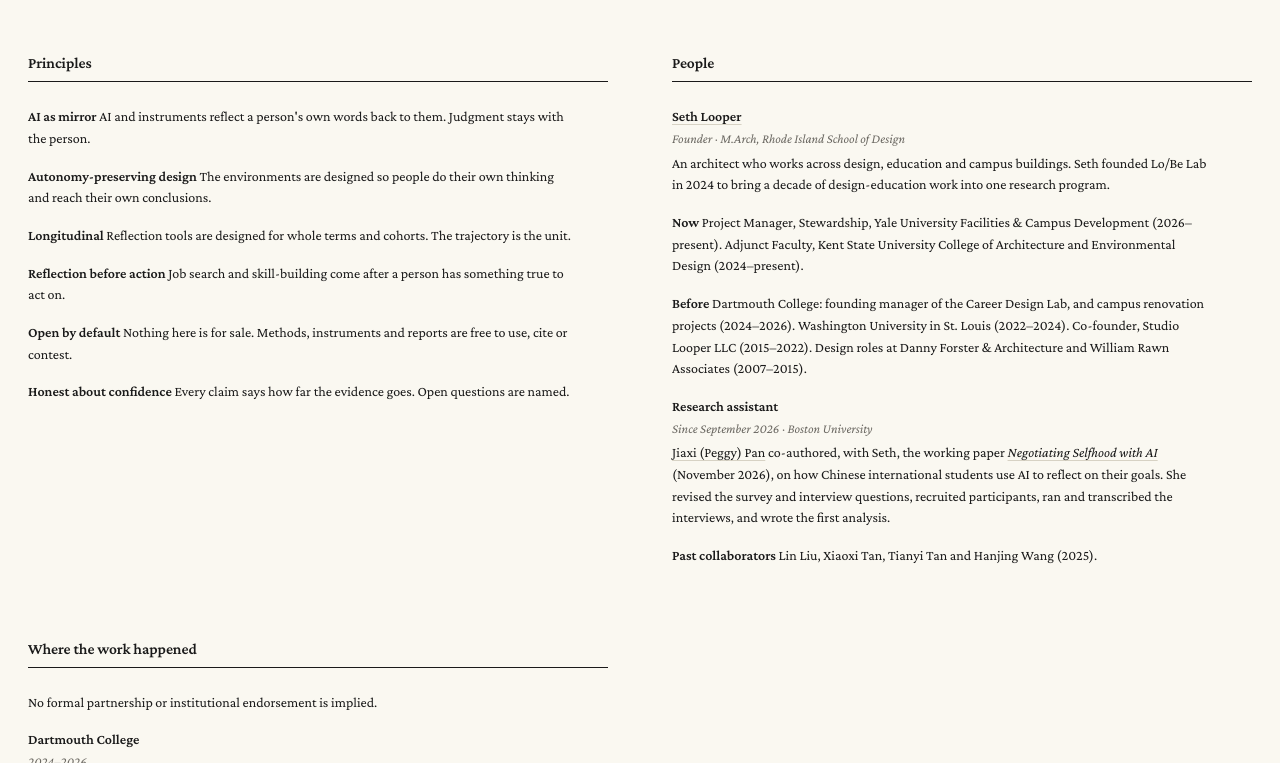
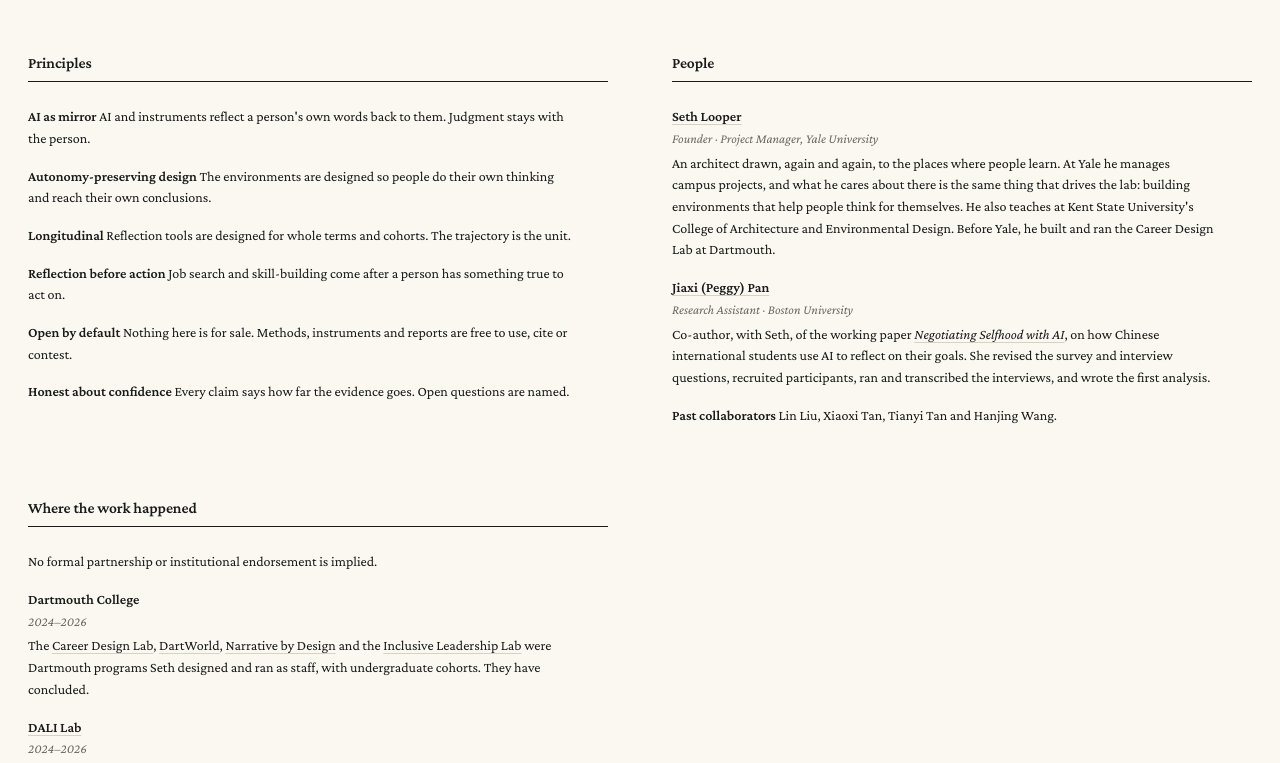
Before and after one commit to sethlooper/lo-be-lab, a plain HTML site: page about/index.html in a window 1280 px wide. Shown: the part 528-1291 px from the top of the page. Drawn offline with nearby package versions, Linux system fonts and the light colour scheme.

Commit message:
About: simpler People entries, no years; Jiaxi listed by name and title
Co-Authored-By: Claude Opus 5.5 <noreply@anthropic.com>

```diff
--- a/about/index.html
+++ b/about/index.html
@@ -163,25 +163,17 @@
       <ul>
         <li class="landing-item">
           <span class="item-title"><a href="https://sethlooper.com" target="_blank" rel="noopener noreferrer">Seth Looper</a></span>
-          <span class="item-meta">Founder · M.Arch, Rhode Island School of Design</span>
-          <span class="item-desc">An architect who works across design, education and campus buildings. Seth founded Lo/Be Lab in 2024 to bring a decade of design-education work into one research program.</span>
+          <span class="item-meta">Founder · Project Manager, Yale University</span>
+          <span class="item-desc">An architect drawn, again and again, to the places where people learn. At Yale he manages campus projects, and what he cares about there is the same thing that drives the lab: building environments that help people think for themselves. He also teaches at Kent State University's College of Architecture and Environmental Design. Before Yale, he built and ran the Career Design Lab at Dartmouth.</span>
         </li>
         <li class="landing-item">
-          <span class="item-title">Now</span>
-          <span class="item-desc">Project Manager, Stewardship, Yale University Facilities &amp; Campus Development (2026&ndash;present). Adjunct Faculty, Kent State University College of Architecture and Environmental Design (2024&ndash;present).</span>
-        </li>
-        <li class="landing-item">
-          <span class="item-title">Before</span>
-          <span class="item-desc">Dartmouth College: founding manager of the Career Design Lab, and campus renovation projects (2024&ndash;2026). Washington University in St. Louis (2022&ndash;2024). Co-founder, Studio Looper LLC (2015&ndash;2022). Design roles at Danny Forster &amp; Architecture and William Rawn Associates (2007&ndash;2015).</span>
-        </li>
-        <li class="landing-item">
-          <span class="item-title">Research assistant</span>
-          <span class="item-meta">Since September 2026 · Boston University</span>
-          <span class="item-desc"><a href="https://jiaxi-pan.github.io/" target="_blank" rel="noopener noreferrer">Jiaxi (Peggy) Pan</a> co-authored, with Seth, the working paper <a href="https://jiaxi-pan.github.io/research-selfhood.html" target="_blank" rel="noopener noreferrer"><em>Negotiating Selfhood with AI</em></a> (November 2026), on how Chinese international students use AI to reflect on their goals. She revised the survey and interview questions, recruited participants, ran and transcribed the interviews, and wrote the first analysis.</span>
+          <span class="item-title"><a href="https://jiaxi-pan.github.io/" target="_blank" rel="noopener noreferrer">Jiaxi (Peggy) Pan</a></span>
+          <span class="item-meta">Research Assistant · Boston University</span>
+          <span class="item-desc">Co-author, with Seth, of the working paper <a href="https://jiaxi-pan.github.io/research-selfhood.html" target="_blank" rel="noopener noreferrer"><em>Negotiating Selfhood with AI</em></a>, on how Chinese international students use AI to reflect on their goals. She revised the survey and interview questions, recruited participants, ran and transcribed the interviews, and wrote the first analysis.</span>
         </li>
         <li class="landing-item">
           <span class="item-title">Past collaborators</span>
-          <span class="item-desc">Lin Liu, Xiaoxi Tan, Tianyi Tan and Hanjing Wang (2025).</span>
+          <span class="item-desc">Lin Liu, Xiaoxi Tan, Tianyi Tan and Hanjing Wang.</span>
         </li>
       </ul>
     </section>
```
